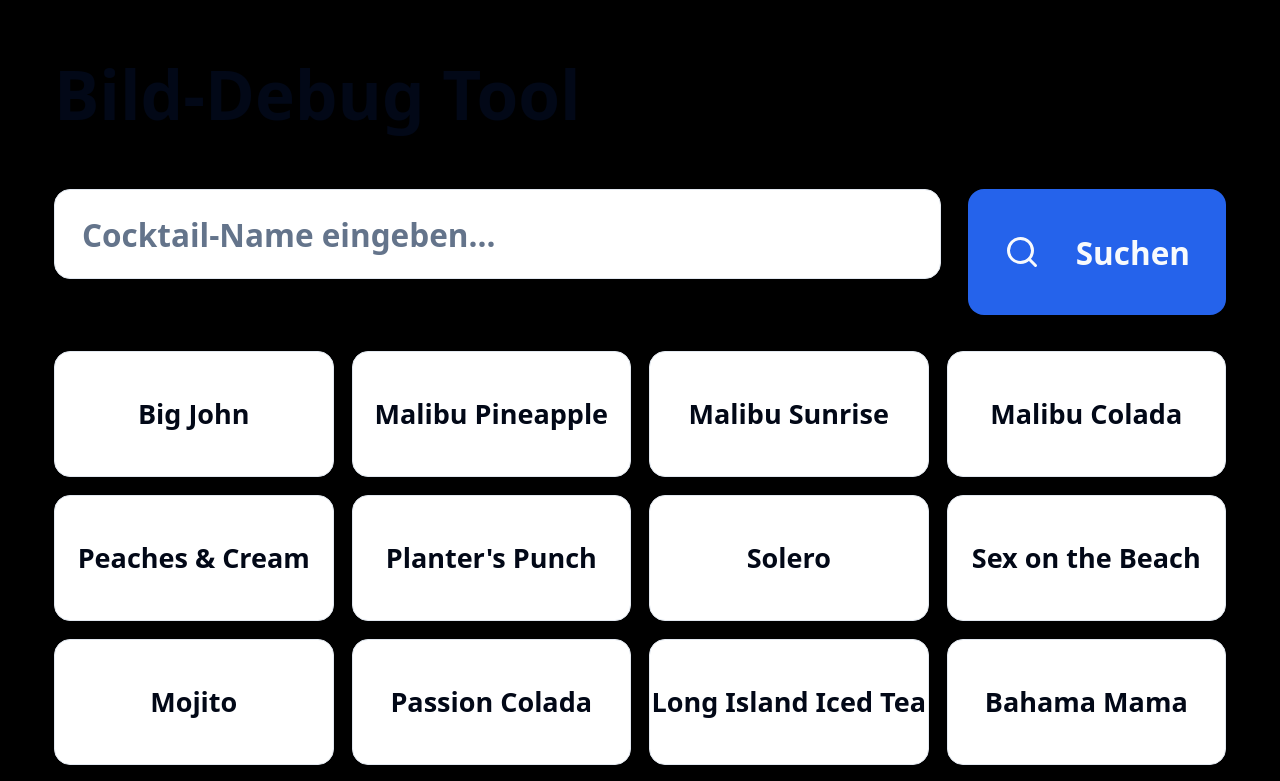
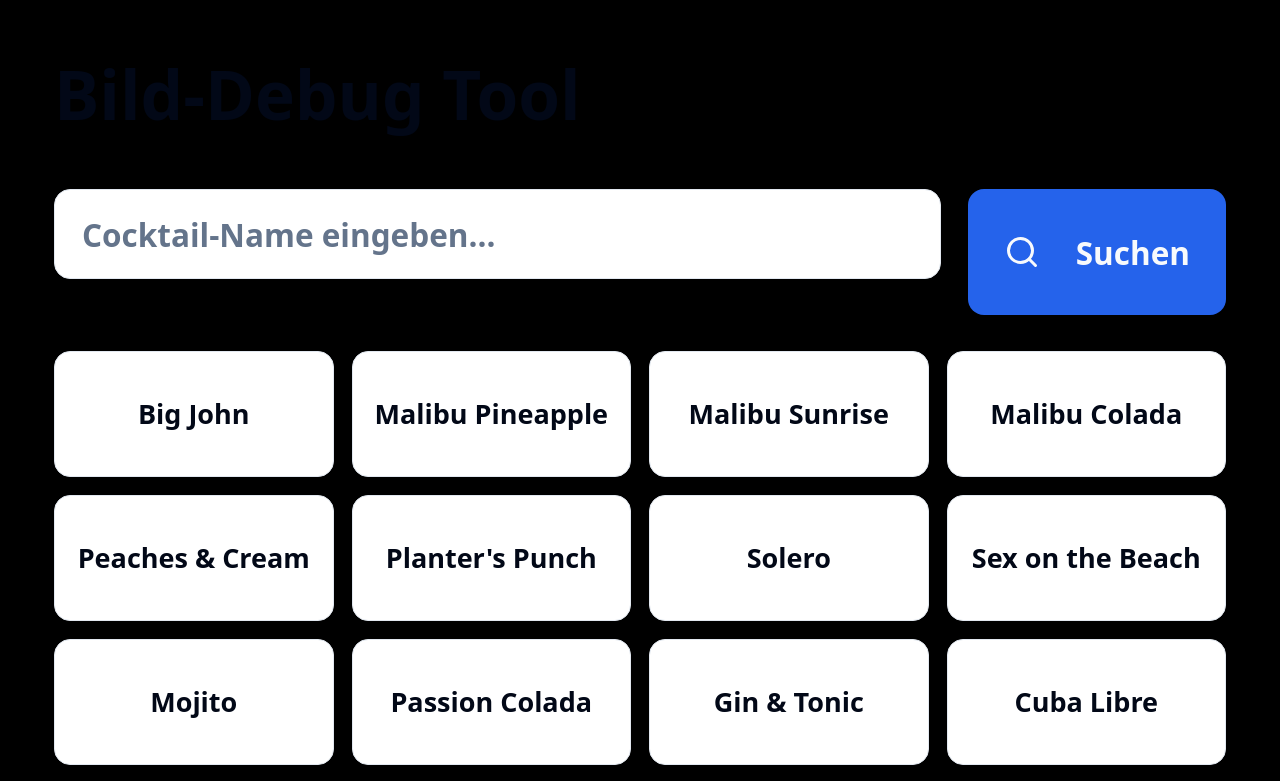
Before and after one commit to SaschaWenning/cocktailbotenglish, a Next.js app: page /image-debug in a window 1280 px wide. Shown: the top 781 px of the page. Built offline with nearby package versions, Linux system fonts and the light colour scheme.

Commit message:
Add files via upload

```diff
--- a/data/cocktails.ts
+++ b/data/cocktails.ts
@@ -1,5 +1,6 @@
 import type { Cocktail } from "@/types/cocktail"
 
+// Cache buster - English version v2.0
 export const cocktails: Cocktail[] = [
   {
     id: "big-john",
@@ -162,6 +163,31 @@ export const cocktails: Cocktail[] = [
     ],
   },
   {
+    id: "gin-tonic",
+    name: "Gin & Tonic",
+    description: "Classic long drink with gin and tonic water",
+    image: "/images/cocktails/gin_tonic.jpg",
+    alcoholic: true,
+    ingredients: ["50ml Gin", "150ml Tonic Water", "Lime slice"],
+    recipe: [
+      { ingredientId: "gin", amount: 50 },
+      { ingredientId: "tonic-water", amount: 150 },
+    ],
+  },
+  {
+    id: "cuba-libre",
+    name: "Cuba Libre",
+    description: "Rum-Cola with a splash of lime",
+    image: "/images/cocktails/cuba_libre.jpg",
+    alcoholic: true,
+    ingredients: ["50ml Dark Rum", "150ml Cola", "10ml Lime Juice"],
+    recipe: [
+      { ingredientId: "dark-rum", amount: 50 },
+      { ingredientId: "cola", amount: 150 },
+      { ingredientId: "lime-juice", amount: 10 },
+    ],
+  },
+  {
     id: "long-island-iced-tea",
     name: "Long Island Iced Tea",
     description: "Classic, strong cocktail with five different spirits and cola",
@@ -278,7 +304,7 @@ export const cocktails: Cocktail[] = [
     id: "mai-tai",
     name: "Mai Tai",
     description: "Classic Tiki cocktail with dark rum and almond syrup",
-    image: "/images/cocktails/Mai_Tai.jpg",
+    image: "/images/cocktails/mai_tai.jpg",
     alcoholic: true,
     ingredients: [
       "60ml Dark Rum",
```
